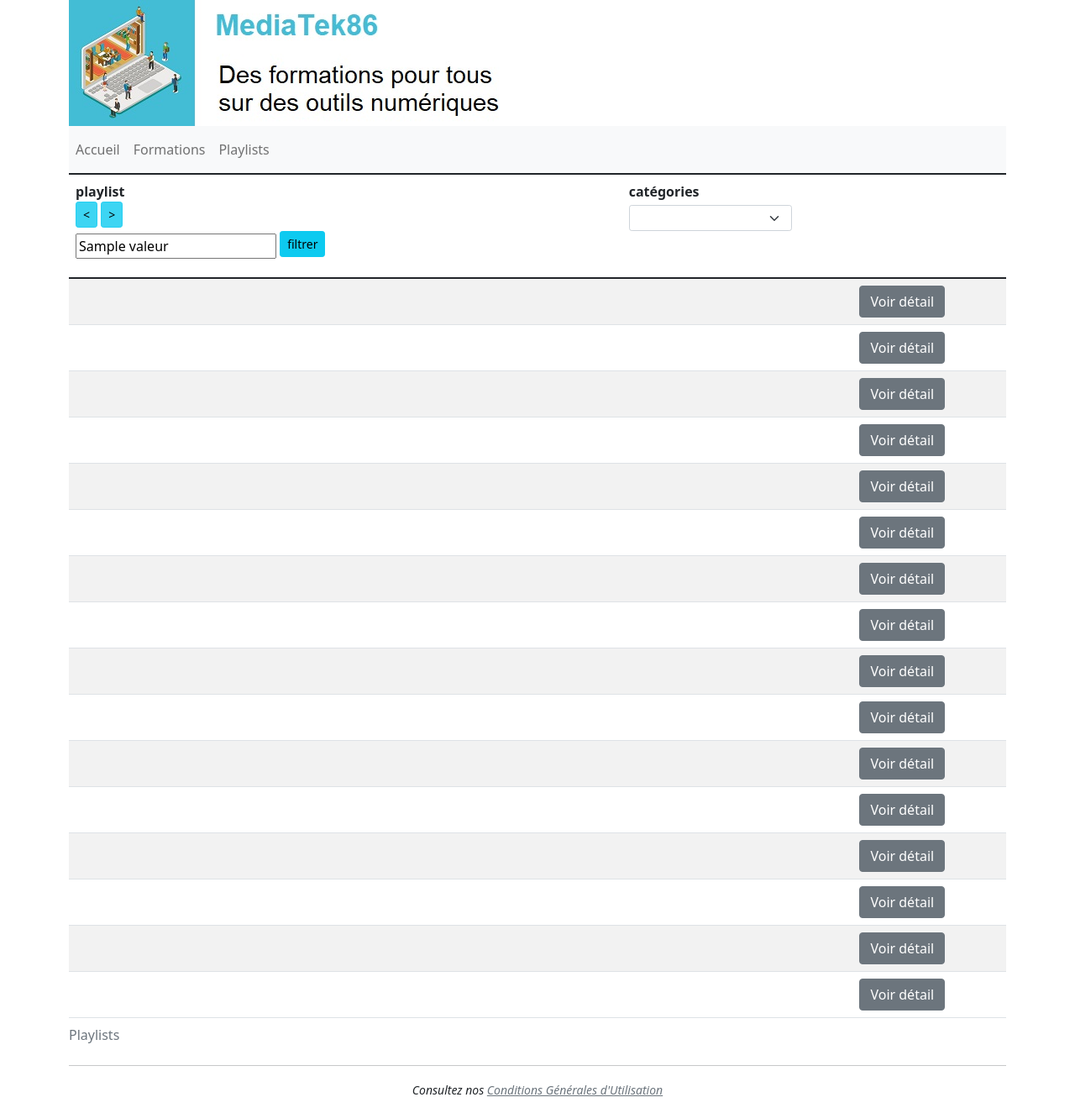
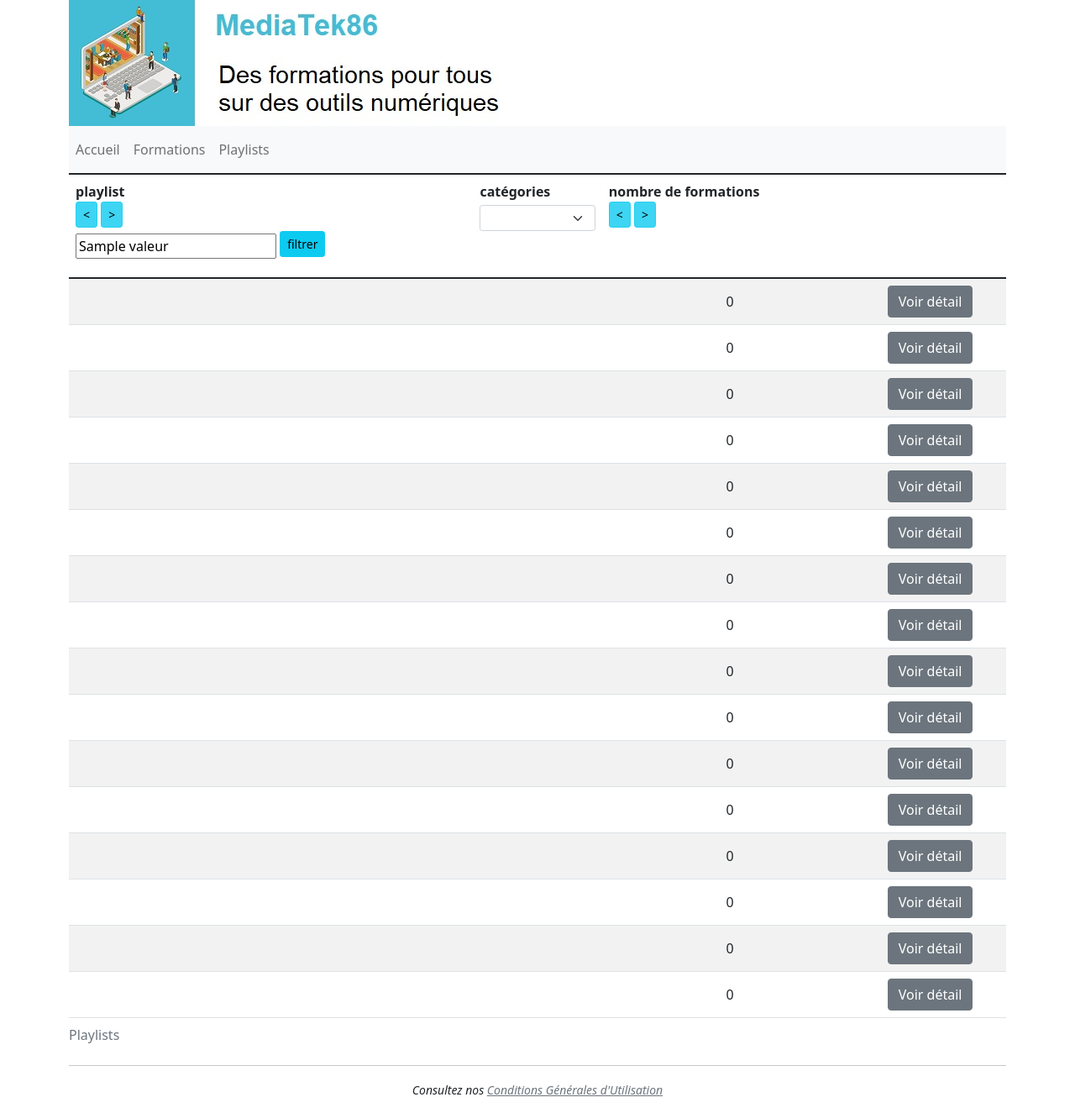
Before and after one commit to CDUGUINE/mediatekformation, a Symfony app: template templates/pages/playlists.html.twig in a window 1280 px wide. Shown: the whole page at 84% size. Run offline with Twig, Linux system fonts and the light colour scheme; the template is opened without the code that fills it: most values are stand-ins (such as "Sample title", 1, 10 or a date in 2020); lists and menus that the app fills with data are empty; some libraries are stand-ins or nearby versions.

Commit message:
Mission 1 - Tâche 2 : fonctionnalité ajoutée Le site affiche le nombre de formations pour chaque playlist, dans la liste des playlists et dans chaque vue de playlist.

```diff
--- a/src/Controller/PlaylistsController.php
+++ b/src/Controller/PlaylistsController.php
@@ -71,6 +71,9 @@ class PlaylistsController extends AbstractController
             case "name":
                 $playlists = $this->playlistRepository->findAllOrderByName($ordre);
                 break;
+            case "formations":
+                $playlists = $this->playlistRepository->findAllOrderByFormations($ordre);
+                break;
             default :
                 break;
         }
--- a/templates/pages/playlist.html.twig
+++ b/templates/pages/playlist.html.twig
@@ -9,6 +9,9 @@
                 {% for playlist in playlistcategories %}
                     {{ playlist.name }}&nbsp;
                 {% endfor %}
+            <br />
+            <strong>nombre de formations : </strong>
+            {{ playlist.formations|length }}
             <br /><br />
             <strong>description :</strong><br />
                 {{ playlist.description|nl2br }}
--- a/templates/pages/playlists.html.twig
+++ b/templates/pages/playlists.html.twig
@@ -20,7 +20,7 @@
                 <th class="text-left align-top" scope="col">
                     catégories
                     <form class="form-inline mt-1" method="POST" action="{{ path('playlists.findallcontain', {champ:'id', table:'categories'}) }}">
-                        <select class="form-select form-select-sm" name="recherche" id="recherche" onchange="this.form.submit()">
+                        <select class="form-select form-select-sm" name="recherche" id="recherche" onchange="this.form.submit();">
                             <option value=""></option>
                             {% for categorie in categories %}
                                 <option
@@ -32,6 +32,11 @@
                             {% endfor %}
                         </select>
                     </form>
+                </th>
+                <th class="text-left align-top" scope="col">
+                    nombre de formations<br />
+                    <a href="{{ path('playlists.sort', {champ:'formations', ordre:'ASC'}) }}" class="btn btn-info btn-sm active" role="button" aria-pressed="true"><</a>
+                    <a href="{{ path('playlists.sort', {champ:'formations', ordre:'DESC'}) }}" class="btn btn-info btn-sm active" role="button" aria-pressed="true">></a>
                 </th>
                 <th class="text-center align-top" scope="col">
                     &nbsp;
@@ -57,6 +62,9 @@
                             {% endif %}
                         </td>
                         <td class="text-center">
+                            &nbsp;{{ playlists[k].formations|length }}
+                        </td>
+                        <td class="text-center">
                             <a href="{{ path('playlists.showone', {id:playlists[k].id}) }}" class="btn btn-secondary">Voir détail</a>
                         </td>
                     </tr>
```
Also changed, not shown: src/Repository/PlaylistRepository.php (+16 -0 lines), src/Entity/Playlist.php (line endings or trailing spaces).
